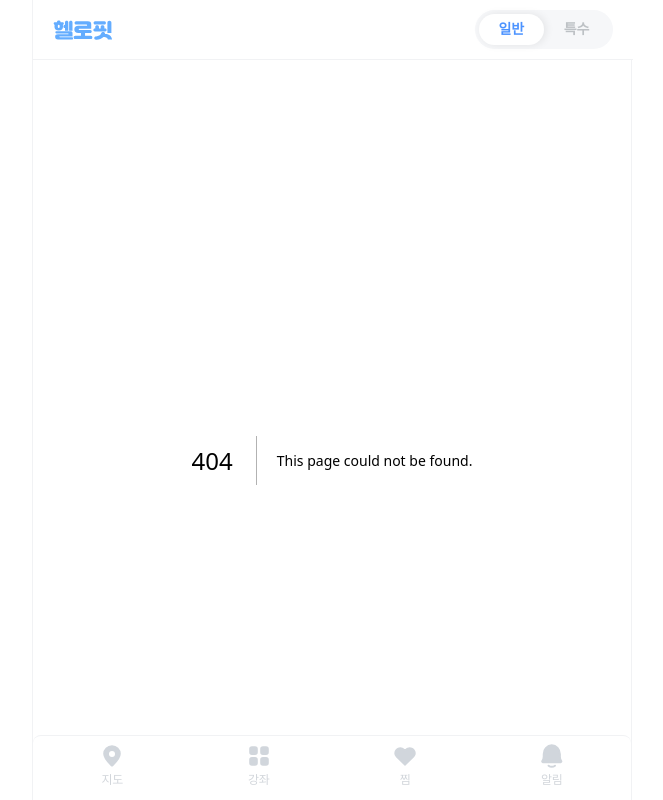
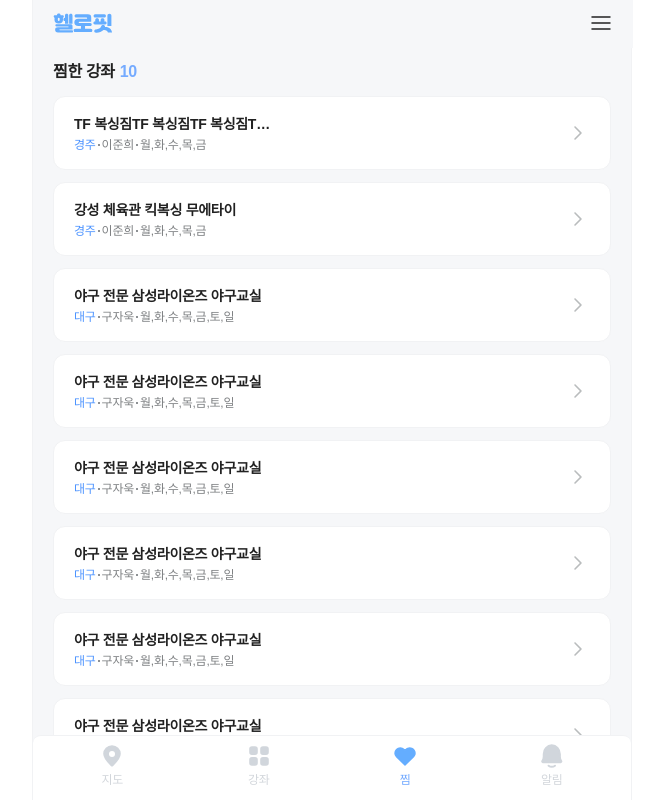
Before and after one commit to HELLO-FIT/FE_HELLO-FIT, a Next.js app: page /likelist in a window 1280 px wide. Before the commit this address had no page. Shown: the top 800 px of the page, without its empty margins (308-971 px from the left). Built offline with nearby package versions, Linux system fonts and the light colour scheme; a web font is replaced by a local one.

Commit message:
Feat: 찜 목록(LikeList) Page

```diff
--- a/src/components/Layout/GNB/index.tsx
+++ b/src/components/Layout/GNB/index.tsx
@@ -19,7 +19,7 @@ export default function GNB() {
       label: '강좌',
     },
     {
-      href: '/like',
+      href: '/likelist',
       icon: { active: 'heartFull', inactive: 'heartEmpty' },
       label: '찜',
     },
--- a/src/components/Layout/Subheader/Subheader.module.scss
+++ b/src/components/Layout/Subheader/Subheader.module.scss
@@ -2,6 +2,7 @@
 
 .container {
   width: 100%;
+  max-width: 600px;
   height: 48px;
   display: flex;
   justify-content: space-between;
@@ -9,6 +10,9 @@
   flex-shrink: 0;
   padding: 0 20px;
   background-color: $gray10;
+  position: fixed;
+  top: 0;
+  z-index: 10;
 }
 
 .title {
--- a/src/components/Layout/SubheaderWithLogo/SubheaderWithLogo.module.scss
+++ b/src/components/Layout/SubheaderWithLogo/SubheaderWithLogo.module.scss
@@ -2,6 +2,7 @@
 
 .container {
   width: 100%;
+  max-width: 600px;
   height: 48px;
   display: flex;
   justify-content: space-between;
@@ -9,6 +10,9 @@
   flex-shrink: 0;
   padding: 0 20px;
   background-color: $gray10;
+  position: fixed;
+  top: 0;
+  z-index: 10;
 }
 
 .btnContainer {
--- /dev/null
+++ b/src/components/LikeList/LikeList.module.scss
@@ -0,0 +1,34 @@
+@import '@/styles/globals';
+
+.container {
+  width: 100%;
+  min-height: calc(100vh - 113px);
+  background-color: $gray10;
+  padding: 0 20px;
+  margin-top: 48px;
+  padding-bottom: 20px;
+}
+
+.headerContainer {
+  width: 100%;
+  padding: 12px 0;
+  display: flex;
+  align-items: center;
+  gap: 5px;
+
+  .title {
+    @include T16B;
+    color: $gray90;
+  }
+
+  .counter {
+    @include T16B;
+    color: $blue50;
+  }
+}
+
+.listContainer {
+  display: flex;
+  flex-direction: column;
+  gap: 12px;
+}
--- /dev/null
+++ b/src/components/LikeList/index.tsx
@@ -0,0 +1,21 @@
+import data from '@/components/Schedule/temp.json';
+import styles from './LikeList.module.scss';
+import Schedule from '../Schedule';
+
+export default function LikeList() {
+  const scheduleCount = data.length;
+
+  return (
+    <div className={styles.container}>
+      <header className={styles.headerContainer}>
+        <h2 className={styles.title}>찜한 강좌</h2>
+        <p className={styles.counter}>{scheduleCount}</p>
+      </header>
+      <div className={styles.listContainer}>
+        {data.map(item => (
+          <Schedule key={item.id} id={item.id} />
+        ))}
+      </div>
+    </div>
+  );
+}
--- a/src/components/Noti/Noti.module.scss
+++ b/src/components/Noti/Noti.module.scss
@@ -5,6 +5,7 @@
   min-height: 100vh;
   padding: 0 20px;
   background-color: $gray10;
+  margin-top: 48px;
 }
 
 .header {
--- a/src/components/Schedule/index.tsx
+++ b/src/components/Schedule/index.tsx
@@ -1,19 +1,26 @@
+import data from './temp.json';
+import styles from './Schedule.module.scss';
 import { getWeekdays } from '@/utils/getWeekdays';
-import data from './temp.json';
 import IconComponent from '../Asset/Icon';
-import styles from './schedule.module.scss';
+import { ScheduleItem, ScheduleProps } from './Schedule.types';
 
-export default function Schedule() {
-  const weekdays = getWeekdays(data.lectr_weekday_val);
+export default function Schedule({ id }: ScheduleProps) {
+  const item: ScheduleItem | undefined = data.find(d => d.id === id);
+
+  if (!item) {
+    return <div>해당 데이터를 찾을 수 없습니다.</div>;
+  }
+
+  const weekdays = getWeekdays(item.lectr_weekday_val);
 
   return (
     <div className={styles.container}>
       <div>
-        <h2 className={styles.storeName}>{data.name}</h2>
+        <h2 className={styles.storeName}>{item.name}</h2>
         <div className={styles.information}>
-          <p className={styles.location}>{data.location}</p>
+          <p className={styles.location}>{item.location}</p>
           <IconComponent name="scheduleEllipse" width={2} height={2} />
-          {data.lectr_nm}
+          {item.lectr_nm}
           <IconComponent name="scheduleEllipse" width={2} height={2} />
           {weekdays}
         </div>
--- a/src/components/Schedule/temp.json
+++ b/src/components/Schedule/temp.json
@@ -1,4 +1,6 @@
+[
   {
+    "id": 1,
     "name": "TF 복싱짐TF 복싱짐TF 복싱짐TF 복싱짐TF 복싱짐",
     "item_nm": "복싱",
     "location": "경주",
@@ -10,4 +12,131 @@
     "phone": "054-774-9768",
     "settl_amt": "150000",
     "course_nm": "복싱트레이닝"
+  },
+  {
+    "id": 2,
+    "name": "강성 체육관 킥복싱 무에타이",
+    "item_nm": "킥복싱",
+    "location": "경주",
+    "address": "경상북도 경주시 원물로5번길 149 3층 TF복싱장",
+    "start_tm": "10:00",
+    "close_tm": "22:00",
+    "lectr_weekday_val": "1111100",
+    "lectr_nm": "이준희",
+    "phone": "054-774-9768",
+    "settl_amt": "150000",
+    "course_nm": "복싱트레이닝"
+  },
+  {
+    "id": 3,
+    "name": "야구 전문 삼성라이온즈 야구교실",
+    "item_nm": "야구",
+    "location": "대구",
+    "address": "대구 수성구 야구전설로 1 대구삼성라이온즈파크",
+    "start_tm": "10:00",
+    "close_tm": "22:00",
+    "lectr_weekday_val": "1111111",
+    "lectr_nm": "구자욱",
+    "phone": "054-774-9768",
+    "settl_amt": "150000",
+    "course_nm": "복싱트레이닝"
+  },
+  {
+    "id": 4,
+    "name": "야구 전문 삼성라이온즈 야구교실",
+    "item_nm": "야구",
+    "location": "대구",
+    "address": "대구 수성구 야구전설로 1 대구삼성라이온즈파크",
+    "start_tm": "10:00",
+    "close_tm": "22:00",
+    "lectr_weekday_val": "1111111",
+    "lectr_nm": "구자욱",
+    "phone": "054-774-9768",
+    "settl_amt": "150000",
+    "course_nm": "복싱트레이닝"
+  },
+  {
+    "id": 5,
+    "name": "야구 전문 삼성라이온즈 야구교실",
+    "item_nm": "야구",
+    "location": "대구",
+    "address": "대구 수성구 야구전설로 1 대구삼성라이온즈파크",
+    "start_tm": "10:00",
+    "close_tm": "22:00",
+    "lectr_weekday_val": "1111111",
+    "lectr_nm": "구자욱",
+    "phone": "054-774-9768",
+    "settl_amt": "150000",
+    "course_nm": "복싱트레이닝"
+  },
+  {
+    "id": 6,
+    "name": "야구 전문 삼성라이온즈 야구교실",
+    "item_nm": "야구",
+    "location": "대구",
+    "address": "대구 수성구 야구전설로 1 대구삼성라이온즈파크",
+    "start_tm": "10:00",
+    "close_tm": "22:00",
+    "lectr_weekday_val": "1111111",
+    "lectr_nm": "구자욱",
+    "phone": "054-774-9768",
+    "settl_amt": "150000",
+    "course_nm": "복싱트레이닝"
+  },
+  {
+    "id": 7,
+    "name": "야구 전문 삼성라이온즈 야구교실",
+    "item_nm": "야구",
+    "location": "대구",
+    "address": "대구 수성구 야구전설로 1 대구삼성라이온즈파크",
+    "start_tm": "10:00",
+    "close_tm": "22:00",
+    "lectr_weekday_val": "1111111",
+    "lectr_nm": "구자욱",
+    "phone": "054-774-9768",
+    "settl_amt": "150000",
+    "course_nm": "복싱트레이닝"
+  },
+  {
+    "id": 8,
+    "name": "야구 전문 삼성라이온즈 야구교실",
+    "item_nm": "야구",
+    "location": "대구",
+    "address": "대구 수성구 야구전설로 1 대구삼성라이온즈파크",
+    "start_tm": "10:00",
+    "close_tm": "22:00",
+    "lectr_weekday_val": "1111111",
+    "lectr_nm": "구자욱",
+    "phone": "054-774-9768",
+    "settl_amt": "150000",
+    "course_nm": "복싱트레이닝"
+  },
+  {
+    "id": 9,
+    "name": "야구 전문 삼성라이온즈 야구교실",
+    "item_nm": "야구",
+    "location": "대구",
+    "address": "대구 수성구 야구전설로 1 대구삼성라이온즈파크",
+    "start_tm": "10:00",
+    "close_tm": "22:00",
+    "lectr_weekday_val": "1111111",
+    "lectr_nm": "구자욱",
+    "phone": "054-774-9768",
+    "settl_amt": "150000",
+    "course_nm": "복싱트레이닝"
+  },
+  {
+    "id": 10,
+    "name": "야구 전문 삼성라이온즈 야구교실",
+    "item_nm": "야구",
+    "location": "대구",
+    "address": "대구 수성구 야구전설로 1 대구삼성라이온즈파크",
+    "start_tm": "10:00",
+    "close_tm": "22:00",
+    "lectr_weekday_val": "1111111",
+    "lectr_nm": "구자욱",
+    "phone": "054-774-9768",
+    "settl_amt": "150000",
+    "course_nm": "복싱트레이닝"
   }
+]
--- a/src/pages/_app.tsx
+++ b/src/pages/_app.tsx
@@ -8,7 +8,9 @@ import GNB from '@/components/Layout/GNB';
 export default function App({ Component, pageProps }: AppProps) {
   const router = useRouter();
   const hideGNB = ['/', '/login', '/noti'].includes(router.pathname);
-  const hideHeader = ['/', '/login', '/noti'].includes(router.pathname);
+  const hideHeader = ['/', '/login', '/noti', '/likelist'].includes(
+    router.pathname
+  );
 
   return (
     <div className="body">
--- /dev/null
+++ b/src/pages/likelist.tsx
@@ -0,0 +1,11 @@
+import SubheaderWithLogo from '@/components/Layout/SubheaderWithLogo';
+import LikeList from '@/components/LikeList';
+
+export default function likelist() {
+  return (
+    <>
+      <SubheaderWithLogo />
+      <LikeList />
+    </>
+  );
+}
--- a/src/pages/preview/index.tsx
+++ b/src/pages/preview/index.tsx
@@ -43,7 +43,7 @@ export default function Preview() {
 
       <section className={styles.section}>
         <h2 className={styles.sectionTitle}>Schedule</h2>
-        <Schedule />
+        <Schedule id={1} />
       </section>
 
       <section className={styles.section}>
```
Also changed, not shown: src/components/Schedule/Schedule.types.ts (added, +19 -0 lines). Lines whose indentation alone changed are shown as unchanged.
